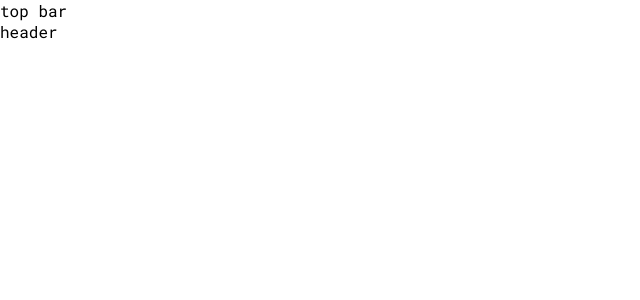
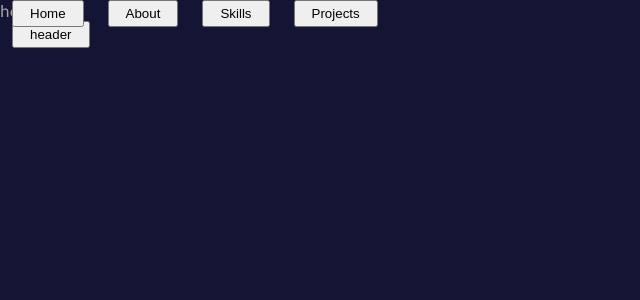
Before and after one commit to sorkofi/portfolio, a React (Vite) app: page / in a window 1280 px wide. Shown: the top 300 px of the page, without its empty margins (0-640 px from the left). Built offline with nearby package versions, Linux system fonts and the light colour scheme.

Commit message:
added top-bar menu buttons

```diff
--- a/src/App.tsx
+++ b/src/App.tsx
@@ -3,6 +3,13 @@
 import reactLogo from './assets/react.svg'
 
 import './styles/global.css'
+
+const menus = [
+  "Home",
+  "About",
+  "Skills",
+  "Projects"
+]
 
 function App() {
 
@@ -10,11 +17,15 @@ function App() {
     <div className="container">
 
       <div className="top-bar">
-        <p>top bar</p>
+        {
+          menus.map((menus) => <button className="button-global menu">{menus}</button>)
+        }
       </div>
+
 
       <div className="header">
         <p>header</p>
+        <button className='button-global'>header</button>
       </div>
 
     </div>
--- a/src/styles/global.css
+++ b/src/styles/global.css
@@ -6,9 +6,21 @@
 }
 
 .top-bar {
+   position: absolute;
+}
+.menu {
 
 }
 
+.button-global {
+   margin: 0px 12px 0px 12px;
+   padding: 4px 16px;
+}
+
+
 .header {
+   background: #141434;
+   color: darkgrey;
 
+   height: 100vh;
 }
```
